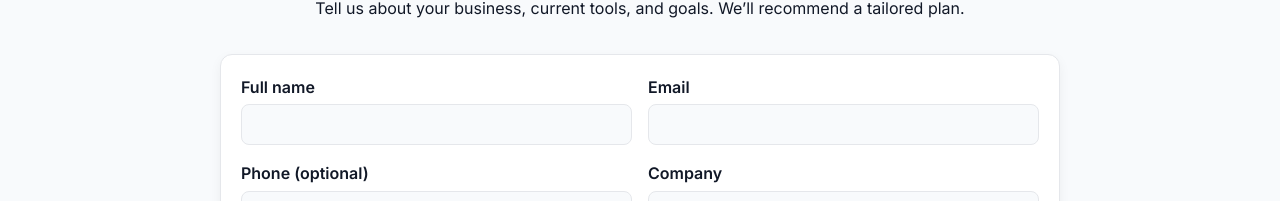
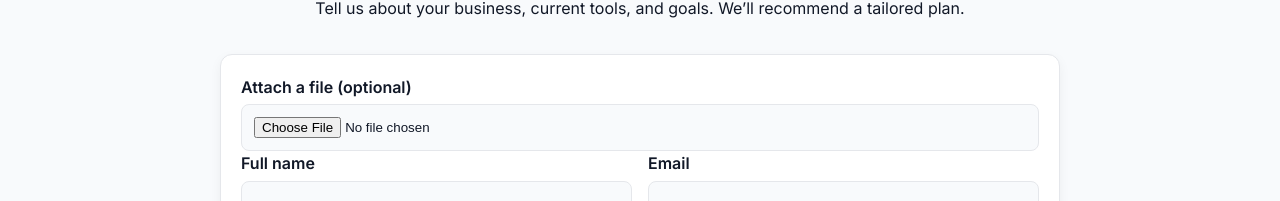
Before and after one commit to Emadshenouda-hash/ProBook, a Next.js app: page /consultation in a window 1280 px wide. Shown: the part 237-438 px from the top of the page. Built offline with nearby package versions, Linux system fonts and the light colour scheme; no server answers.

Commit message:
feat: Add file upload to consultation form
Co-authored-by: emadshenouda <emadshenouda@gmail.com>

```diff
--- a/package.json
+++ b/package.json
@@ -15,13 +15,15 @@
     "react-i18next": "^13.0.0",
     "styled-components": "^5.3.10",
     "framer-motion": "^11.0.0",
-    "@supabase/supabase-js": "^2.45.3"
+    "@supabase/supabase-js": "^2.45.3",
+    "formidable": "^3.5.1"
   },
   "devDependencies": {
     "@types/node": "^18.17.18",
     "@types/react": "^18.2.73",
     "@types/react-dom": "^18.2.23",
     "@types/styled-components": "^5.1.34",
+    "@types/formidable": "^3.4.5",
     "typescript": "^5.3.3"
   }
 }
--- a/pages/api/consultation.ts
+++ b/pages/api/consultation.ts
@@ -54,7 +54,8 @@ export default async function handler(req: NextApiRequest, res: NextApiResponse)
         budget: body.budget,
         urgency: body.urgency,
         goals: body.goals,
-        notes: body.notes
+        notes: body.notes,
+        attachment_url: (body as any).attachmentUrl || null
       });
     }
     await createCrmContactAndDeal({
--- a/pages/consultation.tsx
+++ b/pages/consultation.tsx
@@ -123,6 +123,7 @@ export default function ConsultationPage() {
     urgency: '',
     goals: '',
     notes: '',
+    attachmentUrl: '',
     website: '' // honeypot
   });
 
@@ -171,7 +172,7 @@ export default function ConsultationPage() {
       setSuccess('Thanks! We will contact you shortly to schedule your consultation.');
       setForm({
         fullName: '', email: '', phone: '', company: '', companySize: '', industry: '', country: '',
-        services: [], systems: [], budget: '', urgency: '', goals: '', notes: '', website: ''
+        services: [], systems: [], budget: '', urgency: '', goals: '', notes: '', attachmentUrl: '', website: ''
       });
     } catch (err) {
       setError('Something went wrong. Please try again later.');
@@ -187,6 +188,27 @@ export default function ConsultationPage() {
       <Subtitle>Tell us about your business, current tools, and goals. We’ll recommend a tailored plan.</Subtitle>
       <Card>
         <form onSubmit={onSubmit} noValidate>
+          <Field>
+            <Label htmlFor="attachment">Attach a file (optional)</Label>
+            <Input id="attachment" type="file" onChange={async (e: React.ChangeEvent<HTMLInputElement>) => {
+              const file = e.target.files?.[0];
+              if (!file) return;
+              const formData = new FormData();
+              formData.append('file', file);
+              try {
+                const up = await fetch('/api/consultation-upload', { method: 'POST', body: formData });
+                const data = await up.json();
+                if (up.ok && data.url) {
+                  updateField('attachmentUrl', data.url);
+                } else {
+                  setError('File upload failed.');
+                }
+              } catch {
+                setError('File upload failed.');
+              }
+            }} />
+            {form.attachmentUrl && <Hint>Uploaded: {form.attachmentUrl}</Hint>}
+          </Field>
           {error && <div role="alert" style={{ color: '#dc2626', marginBottom: '0.75rem' }}>{error}</div>}
           {success && <div role="status" style={{ color: '#198754', marginBottom: '0.75rem' }}>{success}</div>}
 
```
Also changed, not shown: pages/api/consultation-upload.ts (added, +40 -0 lines), 1 other file (tests, documents, lock files or other folders).
